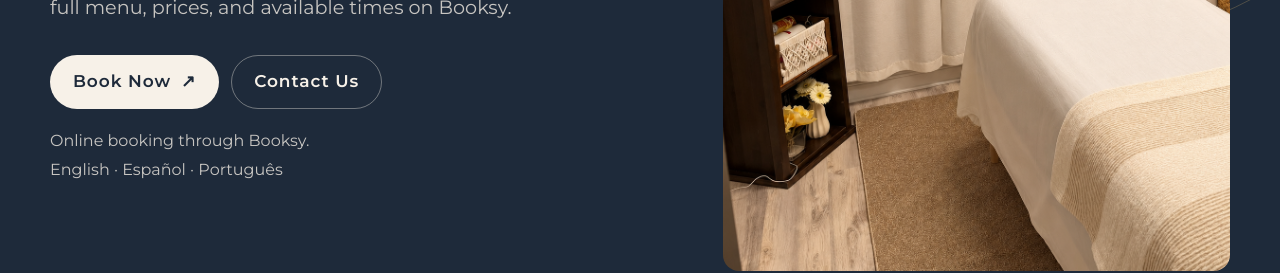
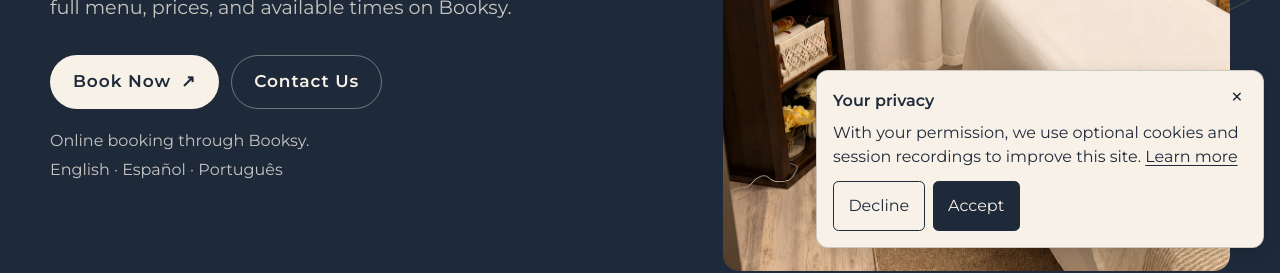
Before and after one commit to augustomarsola/massage-orlando, a Next.js app: page /book in a window 1280 px wide. Shown: the part 536-809 px from the top of the page. Built offline with nearby package versions, Linux system fonts and the light colour scheme; no server answers.

Commit message:
Add consent-based Clarity recording and privacy controls (#9)

```diff
--- a/src/app/layout.tsx
+++ b/src/app/layout.tsx
@@ -1,6 +1,7 @@
 import type { Metadata } from "next";
 import localFont from "next/font/local";
 import { GoogleAnalytics } from "@/components/GoogleAnalytics";
+import { HeatmapAnalytics } from "@/components/HeatmapAnalytics";
 import { site } from "@/components/site";
 import "./globals.css";
 
@@ -68,9 +69,10 @@ export default function RootLayout({
       className={`${cinzel.variable} ${montserrat.variable}`}
       data-scroll-behavior="smooth"
     >
-      <body>
+      <body data-clarity-mask="true">
         {children}
         <GoogleAnalytics />
+        <HeatmapAnalytics />
       </body>
     </html>
   );
--- /dev/null
+++ b/src/app/privacy/page.tsx
@@ -0,0 +1,52 @@
+import type { Metadata } from "next";
+import { Header } from "@/components/Header";
+import { Footer } from "@/components/Footer";
+import { site } from "@/components/site";
+
+export const metadata: Metadata = {
+  title: "Website Privacy Information",
+  description: "How Lunelle Spa uses website analytics and optional interaction recording.",
+  alternates: { canonical: "/privacy" },
+};
+
+export default function PrivacyPage() {
+  return (
+    <div className="page-shell">
+      <Header compact />
+      <main className="section">
+        <article className="container" style={{ maxWidth: "50rem" }}>
+          <h1 className="section-title display">Website privacy information</h1>
+          <p className="section-intro">Updated October 30, 2026</p>
+          <h2>Website analytics</h2>
+          <p>We use Google Analytics to understand website visits, traffic sources, and interactions
+            with links to booking and contact options. A click on a booking link does not tell us
+            whether an appointment was completed.</p>
+          <p><a href="https://policies.google.com/privacy" target="_blank" rel="noopener noreferrer">
+            Google Privacy Policy</a></p>
+          <h2>Optional interaction recording</h2>
+          <p>When enabled and with your permission, Microsoft Clarity records interactions on our
+            public home and booking pages, including clicks, scrolling, and page navigation.
+            We use heatmaps and visit replays to improve the website. Clarity is not loaded until
+            you select Accept in the Your privacy notice. This choice applies to Clarity, separately from Google Analytics.</p>
+          <p>Page text and images are masked for recording. This does not remove all technical
+            information, such as page addresses and links. Please do not include private or medical
+            information in website URLs. We do not send names, email addresses, or customer identifiers
+            through Clarity&apos;s identification feature.</p>
+          <p>You can decline recording or change your choice using Privacy preferences
+            in the footer. If you withdraw permission, this website reloads to stop the recording
+            script. We store your preference in your browser. Clearing browser storage may reset it.</p>
+          <p><a href="https://privacy.microsoft.com/privacystatement" target="_blank" rel="noopener noreferrer">
+            Microsoft Privacy Statement</a></p>
+          <h2>Booking and contact services</h2>
+          <p>Booking takes place on Booksy. WhatsApp, email, and phone or text services open outside
+            this website. Those services have their own privacy practices; our website recordings
+            do not follow you into them. This notice covers the public website, not clinical records
+            or Booksy&apos;s appointment records.</p>
+          <h2>Questions</h2>
+          <p>Contact <a href={`mailto:${site.email}`}>{site.email}</a> with questions about website privacy.</p>
+        </article>
+      </main>
+      <Footer />
+    </div>
+  );
+}
--- a/src/components/Footer.tsx
+++ b/src/components/Footer.tsx
@@ -3,6 +3,7 @@ import Link from "next/link";
 import { site } from "./site";
 import { TrackedLink } from "./TrackedLink";
 import { ContactLink } from "./ContactLink";
+import { HeatmapPreferences } from "./HeatmapAnalytics";
 
 export function Footer() {
   return (
@@ -55,6 +56,8 @@ export function Footer() {
             </li>
             <li><a href={`mailto:${site.email}`}>{site.email}</a></li>
             <li><a href={site.instagram} target="_blank" rel="noopener noreferrer">Instagram ↗</a></li>
+            <li><a href="/privacy">Privacy information</a></li>
+            <HeatmapPreferences />
           </ul>
         </div>
       </div>
--- /dev/null
+++ b/src/components/HeatmapAnalytics.module.css
@@ -0,0 +1,68 @@
+.notice {
+  position: fixed;
+  z-index: 1000;
+  inset-inline: 1rem;
+  bottom: 1rem;
+  max-width: 28rem;
+  max-height: calc(100dvh - 2rem);
+  overflow: auto;
+  margin-inline-start: auto;
+  margin-inline-end: 0;
+  padding: 1rem;
+  border: 1px solid #1e2a3a33;
+  border-radius: 0.75rem;
+  background: var(--cream);
+  color: var(--midnight);
+  box-shadow: 0 0.25rem 1rem #0002;
+  font-family: var(--font-body), sans-serif;
+}
+.notice h2 { margin: 0 2.5rem 0.4rem 0; font-family: inherit; font-size: 1rem; font-weight: 600; }
+.notice p { margin: 0; font-size: 1rem; line-height: 1.5; }
+.notice a { color: inherit; text-decoration: underline; text-underline-offset: 0.2em; }
+.actions { display: flex; flex-wrap: wrap; gap: 0.5rem; margin-top: 0.75rem; }
+.actions button {
+  min-height: 2.75rem;
+  padding: 0.65rem 0.9rem;
+  border: 1px solid var(--midnight);
+  border-radius: 0.35rem;
+  background: var(--cream);
+  color: var(--midnight);
+  font: inherit;
+  font-size: 1rem;
+  cursor: pointer;
+}
+.actions .accept {
+  background: var(--midnight);
+  color: var(--cream);
+}
+.dismiss {
+  position: absolute;
+  top: 0.25rem;
+  right: 0.25rem;
+  display: grid;
+  place-items: center;
+  width: 2.75rem;
+  height: 2.75rem;
+  padding: 0;
+  border: 0;
+  border-radius: 0.35rem;
+  background: transparent;
+  color: var(--midnight);
+  font: inherit;
+  font-size: 1.5rem;
+  cursor: pointer;
+}
+.dismiss:hover { background: #1e2a3a0d; }
+.notice :focus-visible { outline: 3px solid var(--midnight); outline-offset: 3px; }
+.preferenceLink {
+  padding: 0;
+  border: 0;
+  background: transparent;
+  color: inherit;
+  font: inherit;
+  text-align: left;
+  text-decoration: underline;
+  text-underline-offset: 0.2em;
+  cursor: pointer;
+  min-height: 2.75rem;
+}
--- /dev/null
+++ b/src/components/HeatmapAnalytics.tsx
@@ -0,0 +1,127 @@
+"use client";
+
+import { useEffect, useState } from "react";
+import { usePathname } from "next/navigation";
+import styles from "./HeatmapAnalytics.module.css";
+
+const preferenceKey = "lunelle-clarity-consent-v1";
+const preferenceEvent = "lunelle:clarity-preferences";
+// Public project ID, approved for production. Set the environment variable to
+// an empty string to disable the collector and notice without changing code.
+const projectId = process.env.NEXT_PUBLIC_CLARITY_PROJECT_ID ?? "z5w0d639mb";
+const configured = Boolean(projectId && /^[a-z0-9]+$/i.test(projectId));
+type Choice = "granted" | "denied";
+type ClarityQueue = ((...args: unknown[]) => void) & { q?: unknown[][] };
+
+declare global {
+  interface Window {
+    clarity?: ClarityQueue;
+  }
+}
+
+function savedChoice(): Choice | null {
+  try {
+    const value = window.localStorage.getItem(preferenceKey);
+    return value === "granted" || value === "denied" ? value : null;
+  } catch {
+    return null;
+  }
+}
+
+function sendConsent(choice: Choice) {
+  window.clarity?.("consentv2", {
+    ad_Storage: "denied",
+    analytics_Storage: choice,
+  });
+}
+
+function startClarity() {
+  if (document.getElementById("lunelle-clarity")) return;
+  const queue: ClarityQueue = (...args) => {
+    (queue.q ??= []).push(args);
+  };
+  window.clarity = window.clarity ?? queue;
+  // Queue the visitor's choice before the external collector can execute.
+  sendConsent("granted");
+  const script = document.createElement("script");
+  script.id = "lunelle-clarity";
+  script.async = true;
+  script.src = `https://www.clarity.ms/tag/${projectId}`;
+  document.head.appendChild(script);
+}
+
+export function HeatmapPreferences() {
+  if (!configured) return null;
+  return (
+    <li>
+      <button type="button" className={styles.preferenceLink}
+        onClick={() => window.dispatchEvent(new Event(preferenceEvent))}>
+        Privacy preferences
+      </button>
+    </li>
+  );
+}
+
+export function HeatmapAnalytics() {
+  const pathname = usePathname();
+  const allowedPage = pathname === "/" || pathname === "/book";
+  const [ready, setReady] = useState(false);
+  const [choice, setChoice] = useState<Choice | null>(null);
+  const [open, setOpen] = useState(false);
+
+  useEffect(() => {
+    if (!configured) return;
+    const privacySignal = (navigator as Navigator & { globalPrivacyControl?: boolean }).globalPrivacyControl;
+    const initial = privacySignal ? "denied" : savedChoice();
+    setChoice(initial);
+    setReady(true);
+    setOpen(initial === null && allowedPage);
+    const showPreferences = () => setOpen(true);
+    window.addEventListener(preferenceEvent, showPreferences);
+    const syncPreference = (event: StorageEvent) => {
+      if (event.key === preferenceKey) window.location.reload();
+    };
+    window.addEventListener("storage", syncPreference);
+    return () => {
+      window.removeEventListener(preferenceEvent, showPreferences);
+      window.removeEventListener("storage", syncPreference);
+    };
+  }, [allowedPage]);
+
+  useEffect(() => {
+    if (!configured || !ready) return;
+    if (allowedPage && choice === "granted") startClarity();
+    else if (document.getElementById("lunelle-clarity")) {
+      // Removing the script element alone cannot stop an already running collector.
+      sendConsent("denied");
+      window.location.reload();
+    }
+  }, [allowedPage, choice, ready]);
+
+  function choose(next: Choice) {
+    try {
+      window.localStorage.setItem(preferenceKey, next);
+    } catch {
+      // The current page can still respect the choice when storage is unavailable.
+    }
+    setChoice(next);
+    setOpen(false);
+  }
+
+  if (!configured || !ready || !open) return null;
+  return (
+    <section className={styles.notice} aria-labelledby="interaction-recording-title"
+      data-clarity-mask="true">
+      <button type="button" className={styles.dismiss} aria-label="Close privacy notice"
+        onClick={() => setOpen(false)}>×</button>
+      <h2 id="interaction-recording-title">Your privacy</h2>
+      <p>With your permission, we use optional cookies and session recordings to improve this site.{" "}
+        <a href="/privacy">Learn more</a></p>
+      <div className={styles.actions}>
+        {choice !== null && <button type="button" onClick={() => setOpen(false)}>Close</button>}
+        <button type="button" onClick={() => choose("denied")}>Decline</button>
+        <button type="button" className={styles.accept} onClick={() => choose("granted")}>Accept</button>
+      </div>
+    </section>
+  );
+}
```
Also changed, not shown: 2 other files (tests, documents, lock files or other folders).
